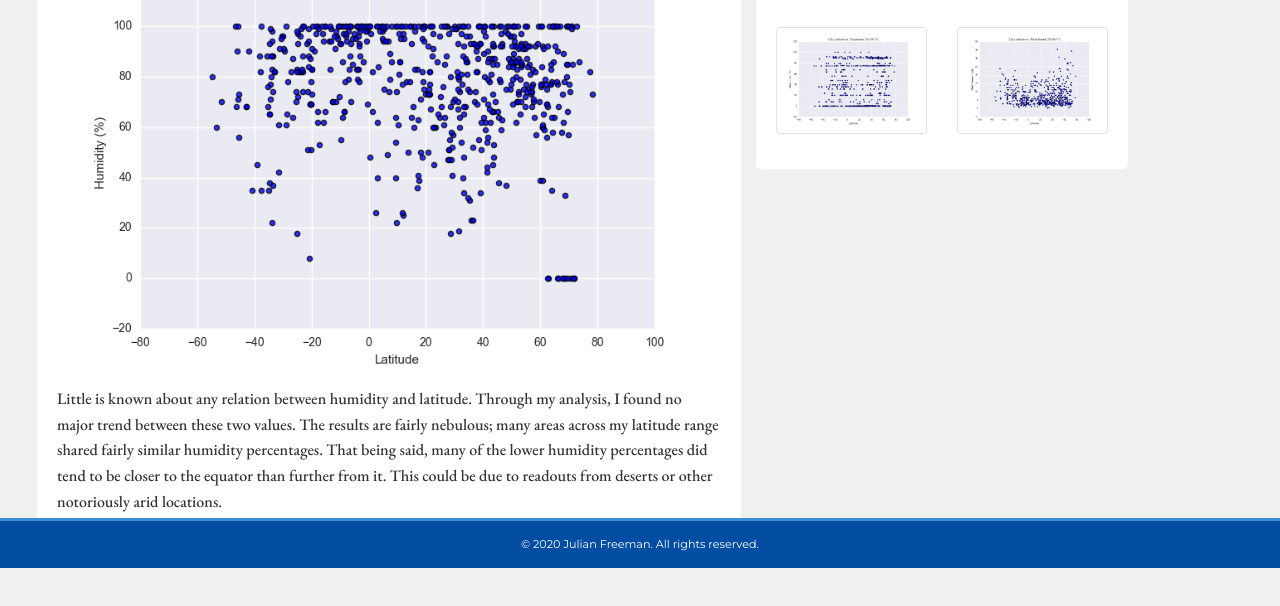
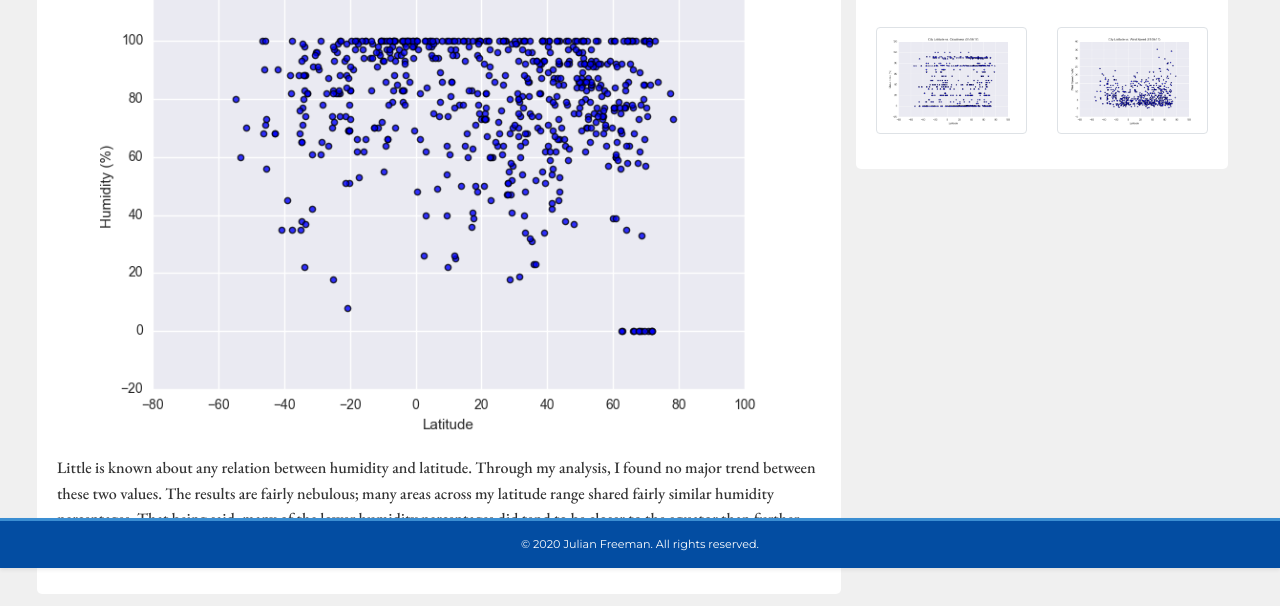
Before and after one commit to jofreeman1014/jofweather, a plain HTML site: page humidity.html in a window 1280 px wide. Shown: the part 232-838 px from the top of the page. Before the commit the page ends 800 px from the top, so only its background shows below. Drawn offline with nearby package versions, Linux system fonts and the light colour scheme; a web font is replaced by a local one.

Commit message:
Update html files

```diff
--- a/humidity.html
+++ b/humidity.html
@@ -68,7 +68,7 @@
     <div id="mainpage" class="container-fluid d-flex flex-column justify-content-center align-items-center">
         <div class="row mt-1" style="padding: 1%">
 
-    <div class = "box col-md-7 col-sm-12">
+    <div class = "box col-md-8 col-sm-12">
         <h1>Humidity vs. Latitude</h1>
         <img src="Resources/assets/images/Fig2.png" alt="Humidity" class="imgfit">
         <p>Little is known about any relation between humidity and latitude. Through my analysis, I found no major
```
Also changed, not shown: temperature.html (+1 -1 lines), windspeed.html (+1 -1 lines).
